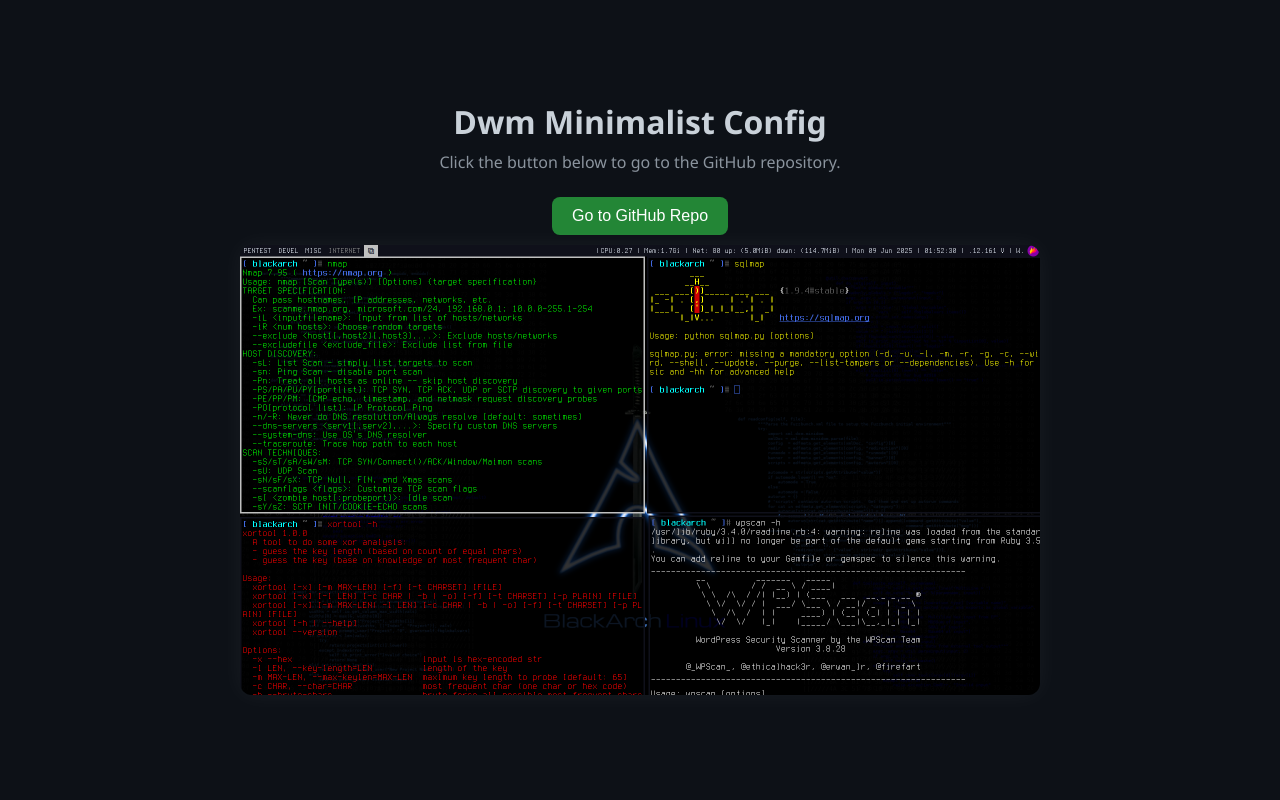
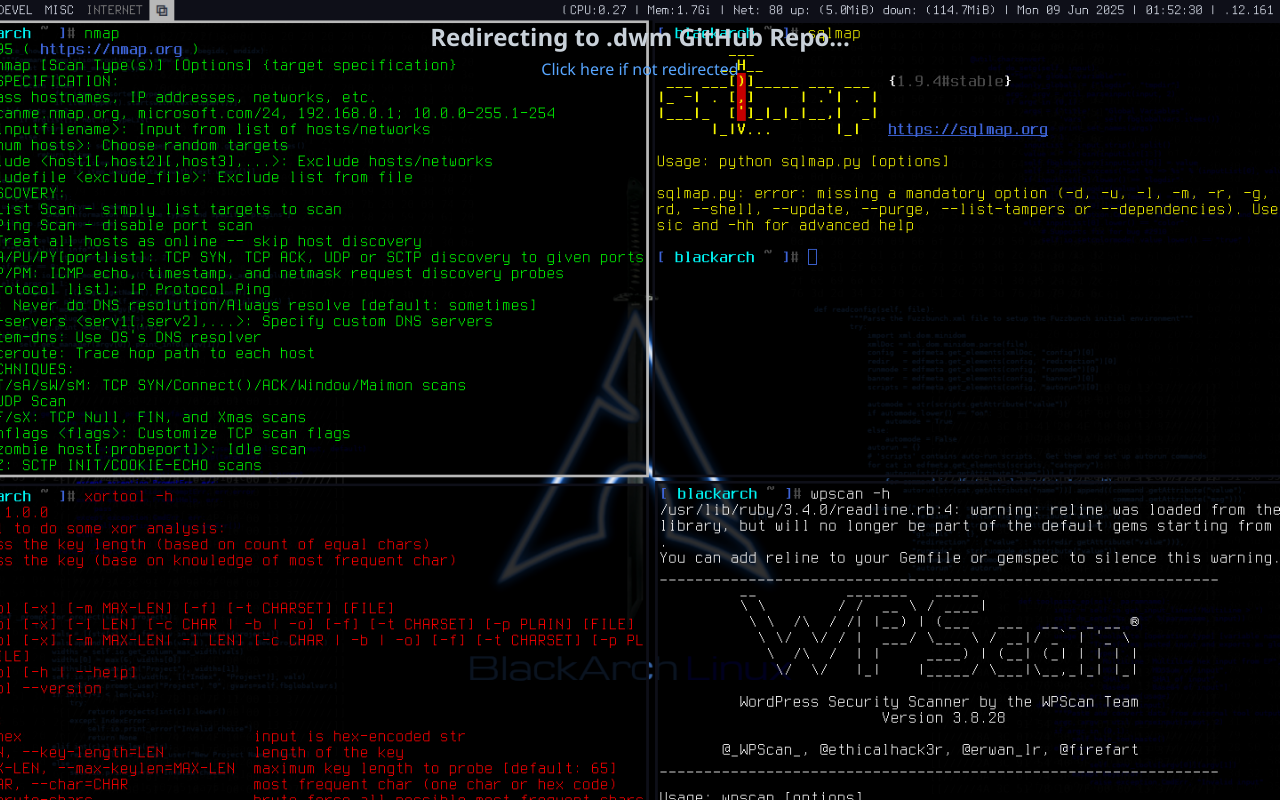
Before and after one commit to LynxSaiko/.dwm, a plain HTML site: page index.html in a window 1280 px wide. Drawn offline with Linux system fonts and the light colour scheme.

Commit message:
index.html

```diff
--- a/index.html
+++ b/index.html
@@ -2,16 +2,16 @@
 <html lang="en">
 <head>
   <meta charset="UTF-8" />
-  <title>Dwm Minimal DWM Config</title>
+  <title>.dwm – Minimal DWM Config</title>
 
-  <!-- Meta Preview -->
-  <meta property="og:title" content="Dwm Minimal DWM Config" />
-  <meta property="og:description" content="Custom DWM setup with patches and preview. Clean and functional." />
-  <meta property="og:image" content="https://raw.githubusercontent.com/RedTeamingSec/.dwm/refs/heads/master/2025-06-09_01-52.png" />
+  <!-- Social Preview Meta -->
+  <meta property="og:title" content=".dwm – Minimal DWM Config" />
+  <meta property="og:description" content="Preview of custom DWM setup with patches. Clean, minimal, and efficient." />
+  <meta property="og:image" content="https://raw.githubusercontent.com/RedTeamingSec/.dwm/master/2025-06-09_01-52.png" />
   <meta property="og:url" content="https://redteamingsec.github.io/.dwm/" />
   <meta name="twitter:card" content="summary_large_image" />
 
-  <!-- Responsive Meta -->
+  <!-- Responsive Settings -->
   <meta name="viewport" content="width=device-width, initial-scale=1.0" />
 
   <!-- Style -->
@@ -28,65 +28,59 @@
       font-family: 'Segoe UI', sans-serif;
       display: flex;
       flex-direction: column;
+      justify-content: center;
       align-items: center;
-      justify-content: center;
-      min-height: 100vh;
+      height: 100vh;
       text-align: center;
-      padding: 20px;
+      overflow: hidden;
     }
 
-    h1 {
-      font-size: 2rem;
-      margin-bottom: 0.5rem;
+    .info {
+      position: absolute;
+      top: 20px;
+      width: 100%;
+      text-align: center;
+      z-index: 10;
     }
 
-    p {
+    .info h1 {
+      font-size: 1.5rem;
+      margin-bottom: 0.3rem;
+    }
+
+    .info p {
       font-size: 1rem;
-      margin-bottom: 1.5rem;
       color: #8b949e;
     }
 
-    button {
-      background-color: #238636;
-      color: #fff;
-      padding: 10px 20px;
-      border: none;
-      border-radius: 8px;
-      font-size: 1rem;
-      cursor: pointer;
-      font-weight: 500;
+    .info a {
+      color: #58a6ff;
+      text-decoration: none;
     }
 
-    button:hover {
-      background-color: #2ea043;
+    .info a:hover {
+      text-decoration: underline;
     }
 
-    img {
-      max-width: 100%;
-      height: auto;
-      border-radius: 12px;
-      box-shadow: 0 0 24px rgba(255, 255, 255, 0.05);
-      margin-top: 10px;
-    }
-
-    .preview-container {
-      max-width: 800px;
-      width: 100%;
+    .preview-img {
+      position: absolute;
+      top: 0;
+      left: 0;
+      width: 100vw;
+      height: 100vh;
+      object-fit: cover;
+      z-index: 1;
+      opacity: 0.96;
     }
   </style>
 </head>
 <body>
-  <div class="preview-container">
-    <h1>Dwm Minimalist Config</h1>
-    <p>Click the button below to go to the GitHub repository.</p>
-    <button onclick="redirectToRepo()">Go to GitHub Repo</button>
-    <img src="2025-06-09_01-52.png" alt="Preview of .dwm setup" />
+  <div class="info">
+    <h1>Redirecting to .dwm GitHub Repo...</h1>
+    <p>
+      <a href="https://github.com/RedTeamingSec/.dwm">Click here if not redirected</a>
+    </p>
   </div>
-
-  <script>
-    function redirectToRepo() {
-      window.location.href = "https://github.com/RedTeamingSec/.dwm";
-    }
-  </script>
+  <img class="preview-img" src="2025-06-09_01-52.png" alt="DWM Preview Fullscreen" />
 </body>
 </html>
```
